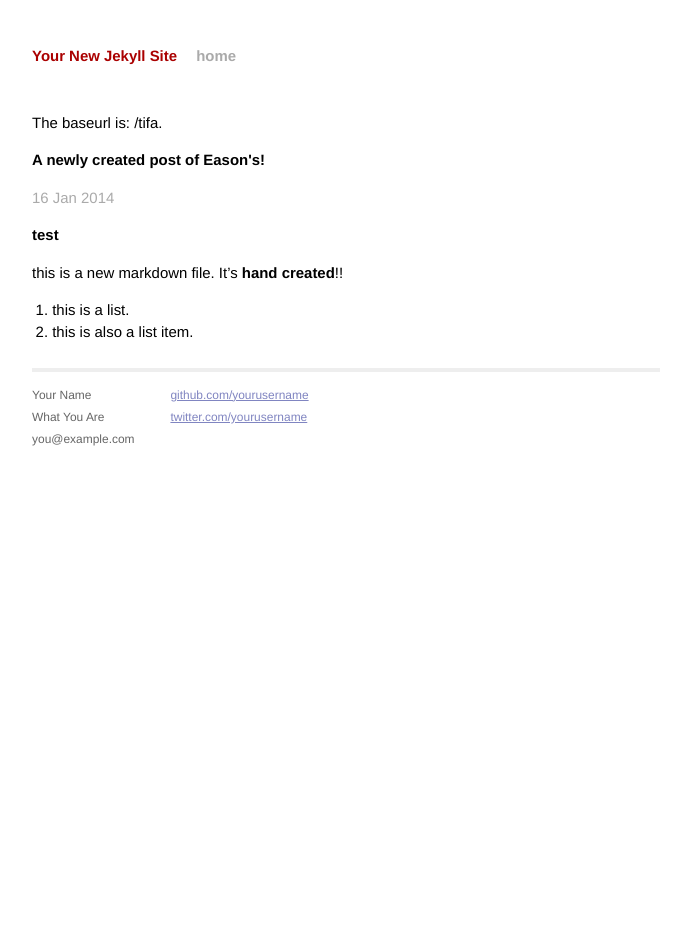
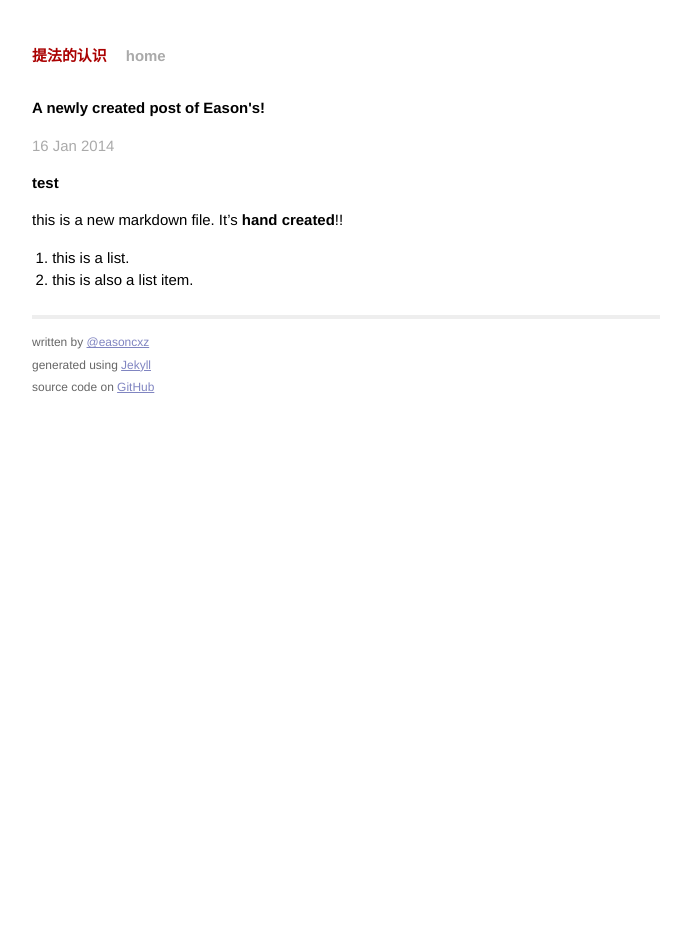
Before and after one commit to easoncxz/tifa, a Jekyll site: the page built from _posts/2014-01-16-my-new-post.markdown, in a window 1280 px wide. Shown: the whole page, without its empty margins (294-985 px from the left). Built offline with Jekyll 4.4.1, drawn with Linux system fonts in a browser that asks for light colours; Markdown is read by kramdown in place of the engine named in the settings.

Commit message:
Modified site metadata.

```diff
--- a/_config.yml
+++ b/_config.yml
@@ -1,4 +1,4 @@
-name: Your New Jekyll Site
+name: 提法的认识
 markdown: redcarpet
 pygments: true
 baseurl: /tifa
--- a/_layouts/default.html
+++ b/_layouts/default.html
@@ -19,24 +19,19 @@
           <div class="header">
             <h1 class="title"><a href="{{ site.baseurl }}">{{ site.name }}</a></h1>
             <a class="extra" href="{{ site.baseurl }}">home</a>
-            <p>The baseurl is: {{ site.baseurl }}.</p>
           </div>
 
           {{ content }}
 
           <div class="footer">
             <div class="contact">
-              <p>
-                Your Name<br />
-                What You Are<br />
-                you@example.com
-              </p>
-            </div>
-            <div class="contact">
-              <p>
-                <a href="https://github.com/yourusername">github.com/yourusername</a><br />
-                <a href="https://twitter.com/yourusername">twitter.com/yourusername</a><br />
-              </p>
+            <p>
+            <ul>
+                <li>written by <a href="https://twitter.com/easoncxz">@easoncxz</a></li>
+                <li>generated using <a href="http://jekyllrb.com">Jekyll</a></li>
+                <li>source code on <a href="https://github.com/easoncxz/tifa">GitHub</a></li>
+            </ul>
+            </p>
             </div>
           </div>
         </div>
--- a/index.html
+++ b/index.html
@@ -1,6 +1,6 @@
 ---
 layout: default
-title: Your New Jekyll Site
+title: 提法的认识
 ---
 
 <div id="home">
```
